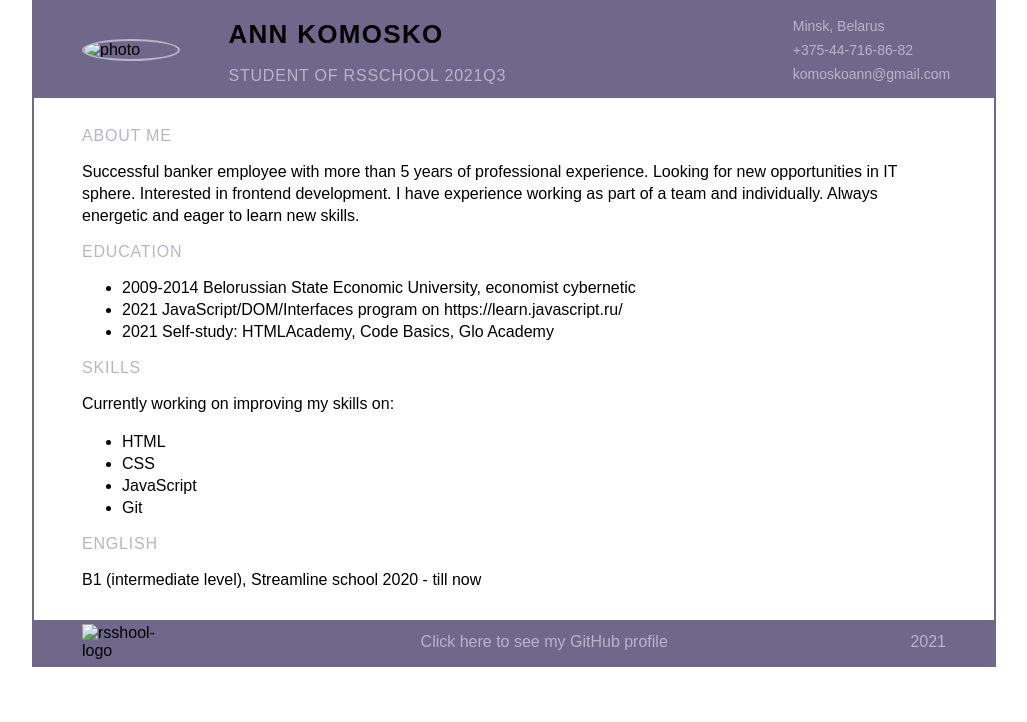
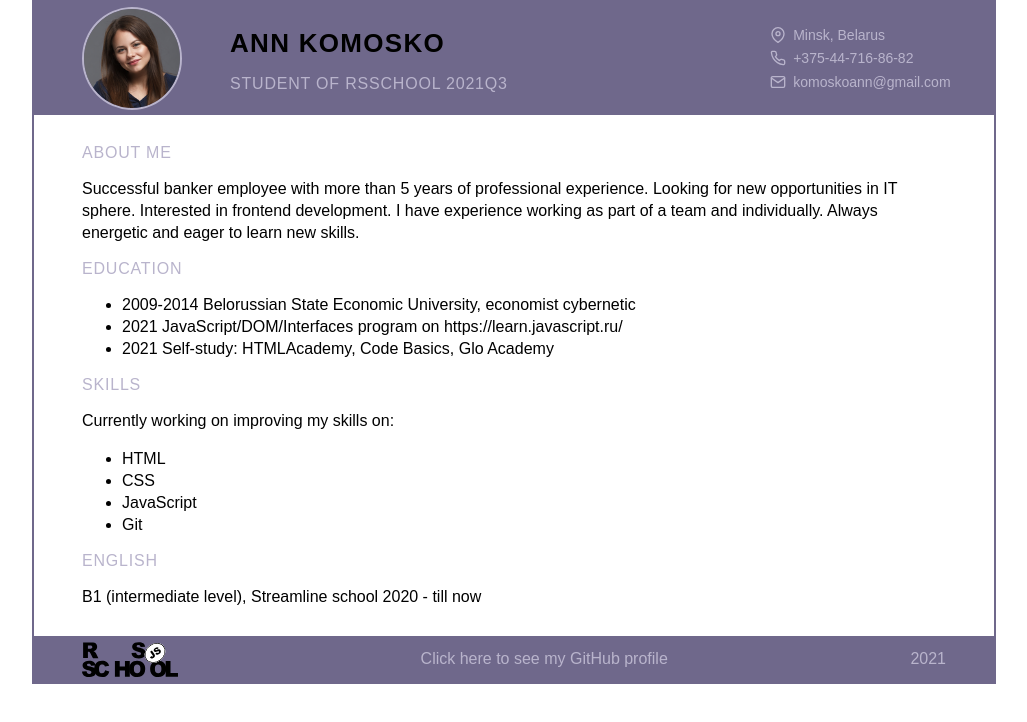
Before and after one commit to komoskoann/rsschool-cv, a plain HTML site: page index.html in a window 1280 px wide. Shown: the whole page, without its empty margins (126-1153 px from the left). Drawn offline with Linux system fonts and the light colour scheme; the site is published under a folder, as on GitHub Pages, so addresses that start at the root find nothing.

Commit message:
fix: change paths of images

```diff
--- a/index.html
+++ b/index.html
@@ -10,7 +10,7 @@
   <body>
     <div class="container">
     <header class="header">
-      <img src="/images/new_photo.png" alt="photo" class="photo">
+      <img src="images/new_photo.png" alt="photo" class="photo">
       <div class="name">
         <h1>Ann Komosko</h1>
         <h2>Student of RSSchool 2021q3</h2>
@@ -52,7 +52,7 @@
       <p>B1 (intermediate level), Streamline school 2020 - till now</p>
     </section>
     <footer class="footer">
-      <img src="/images/rs_school_js.svg" alt="rsshool-logo" class="rsshool-logo">
+      <img src="images/rs_school_js.svg" alt="rsshool-logo" class="rsshool-logo">
       <a href="https://komoskoann.github.io/"><span>Click here to see my GitHub profile</span></a>
       <span class="year">2021</span>
     </footer>
--- a/style.css
+++ b/style.css
@@ -77,15 +77,15 @@ h2 {
 }
 
 .location {
-  background-image: url(/images/location.svg);
+  background-image: url(images/location.svg);
 }
 
 .phone-number {
-  background-image: url(/images/phone.svg);
+  background-image: url(images/phone.svg);
 }
 
 .e-mail {
-  background-image: url(/images/e-mail.svg);
+  background-image: url(images/e-mail.svg);
 }
 
 section li,
```
